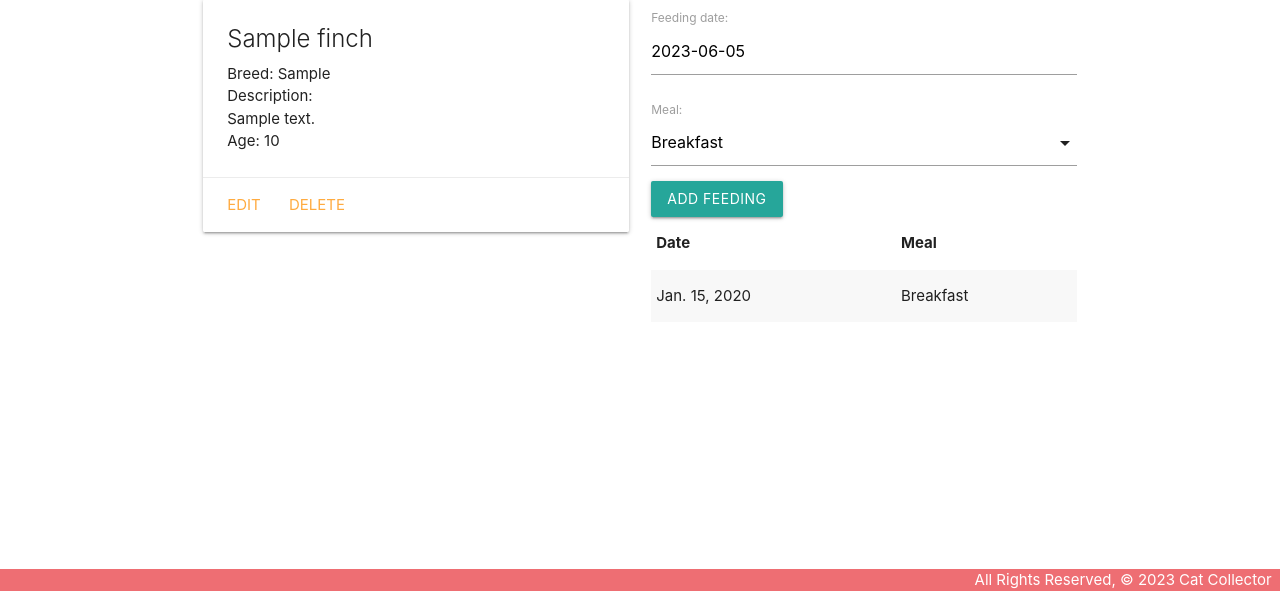
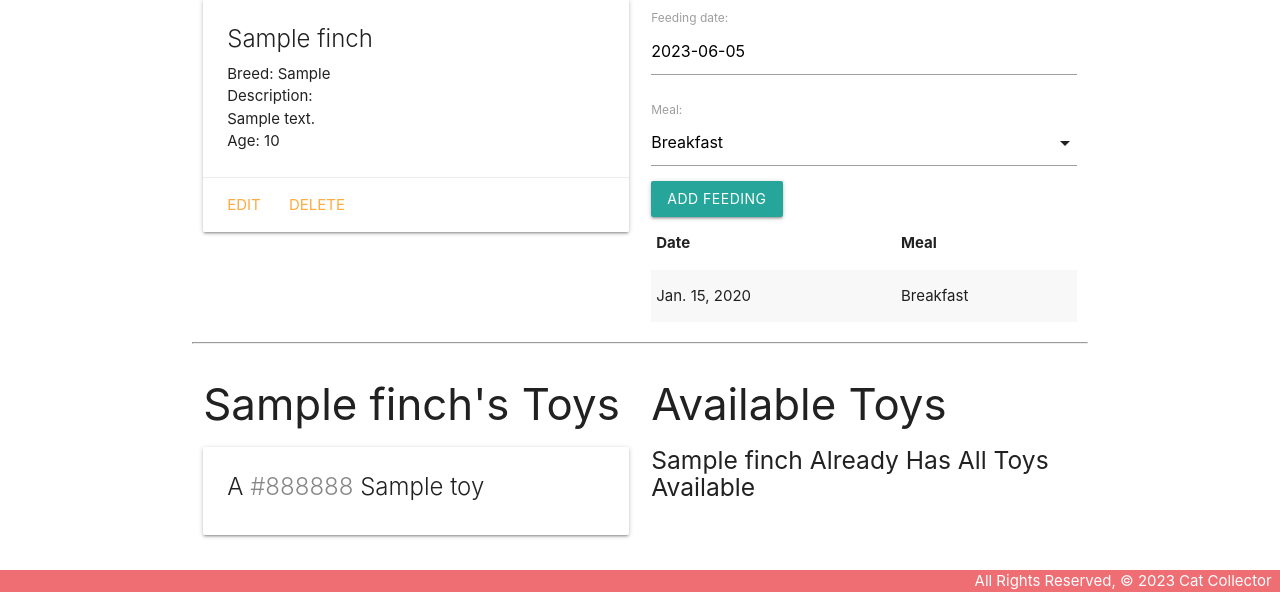
Before and after one commit to dolveda/finchcollector, a Django app: page /finches/1/ in a window 1280 px wide. Shown: the part 209-801 px from the top of the page. Run offline with Django 4.2, Linux system fonts and the light colour scheme; tables that the repository leaves empty hold one stand-in row (values such as "Sample post").

Commit message:
complete part 5

```diff
--- a/main_app/templates/finches/detail.html
+++ b/main_app/templates/finches/detail.html
@@ -45,6 +45,48 @@
     </div>
 </div>
 
+<hr>
+<div class="row">
+    <div class="col s6">
+        <h3>{{ finch.name }}'s Toys</h3>
+        {% if finch.toys.count %}
+            {% for toy in finch.toys.all %}
+                <div class="card">
+                    <div class="card-content">
+                        <span class="card-title">
+                            A <span  style="color: {{ toy.color }}">{{ toy.color }}</span> {{ toy.name }}
+                        </span>
+                    </div>
+                </div>
+            {% endfor %}
+        {% else %}
+            <h5>No Toys</h5>
+        {% endif %}
+    </div>
+    <div class="col s6">
+        <h3>Available Toys</h3>
+        {% if toys.count %}
+            {% for toy in toys.all %}
+                <div class="card">
+                    <div class="card-content">
+                    <span class="card-title">
+                        A <span style="color: {{ toy.color }}">{{ toy.color }}</span> {{ toy.name }}
+                    </span>
+                    </div>
+                    <div class="card-action">
+                    <form action="{% url 'assoc_toy' finch.id toy.id %}" method="POST">
+                        {% csrf_token %}
+                        <button type="submit" class="btn">Add</button>
+                    </form>
+                    </div>
+                </div>
+            {% endfor %}
+        {% else %}
+            <h5>{{finch.name}} Already Has All Toys Available</h5>
+        {% endif %}
+    </div>
+</div>
+
 <script>
     const dateEl = document.getElementById('id_date');
     M.Datepicker.init(dateEl, {
--- a/main_app/urls.py
+++ b/main_app/urls.py
@@ -15,4 +15,5 @@ urlpatterns = [
     path('toys/create/', views.ToyCreate.as_view(), name='toys_create'),
     path('toys/<int:pk>/update/', views.ToyUpdate.as_view(), name='toys_update'),
     path('toys/<int:pk>/delete/', views.ToyDelete.as_view(), name='toys_delete'),
+    path('finches/<int:finch_id>/assoc_toy/<int:toy_id>/', views.assoc_toy, name='assoc_toy')
 ]
--- a/main_app/views.py
+++ b/main_app/views.py
@@ -16,8 +16,10 @@ def finches_index(request):
 
 def finches_detail(request, finch_id):
     finch = Finch.objects.get(id=finch_id)
+    id_list = finch.toys.all().values_list('id')
+    toy_finch_doesnt_have = Toy.objects.exclude(id__in=id_list)
     feeding_form = FeedingForm()
-    return render(request, 'finches/detail.html', { 'finch': finch, 'feeding_form': feeding_form })
+    return render(request, 'finches/detail.html', { 'finch': finch, 'feeding_form': feeding_form, 'toys': toy_finch_doesnt_have })
 
 def add_feeding(request, finch_id):
     form = FeedingForm(request.POST)
@@ -25,6 +27,10 @@ def add_feeding(request, finch_id):
         new_feeding = form.save(commit=False)
         new_feeding.finch_id = finch_id
         new_feeding.save()
+    return redirect('detail', finch_id=finch_id)
+
+def assoc_toy(request, finch_id, toy_id):
+    Finch.objects.get(id=finch_id).toys.add(toy_id)
     return redirect('detail', finch_id=finch_id)
 
 class FinchCreate(CreateView):
```
